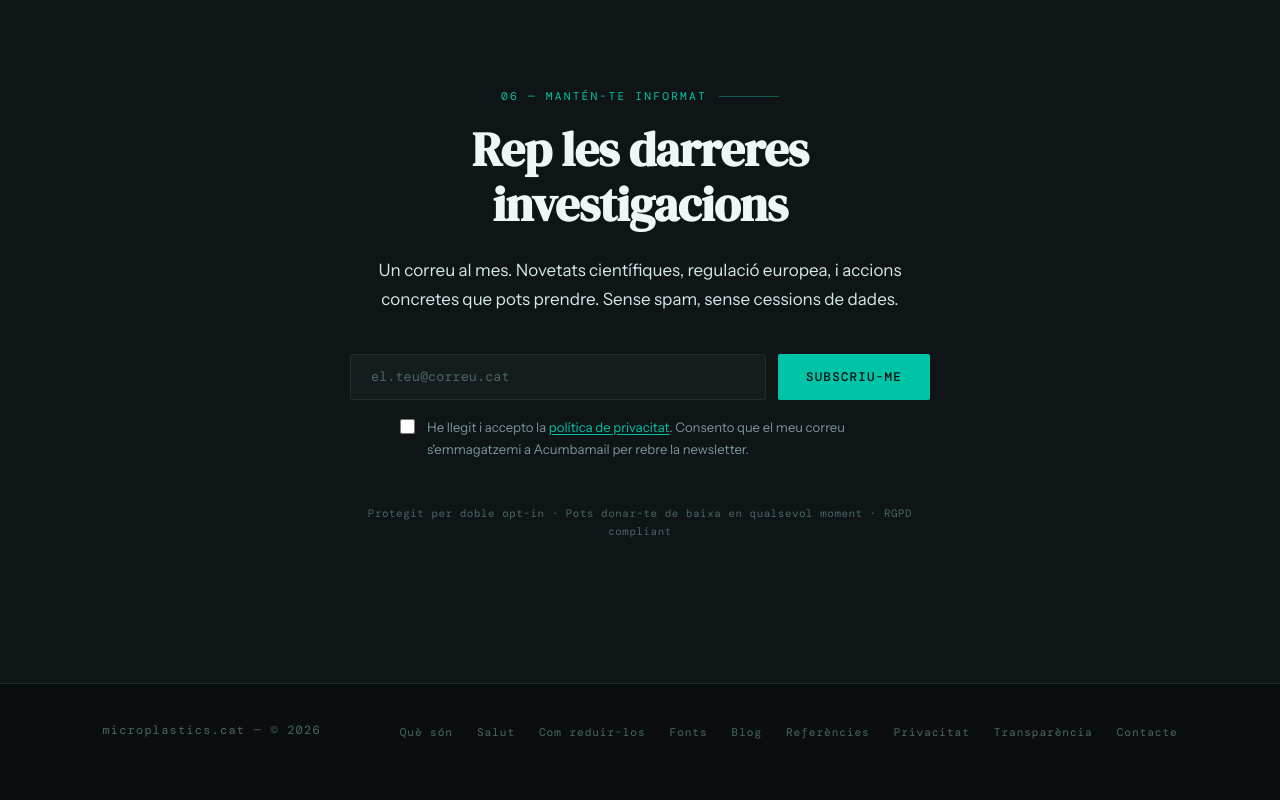
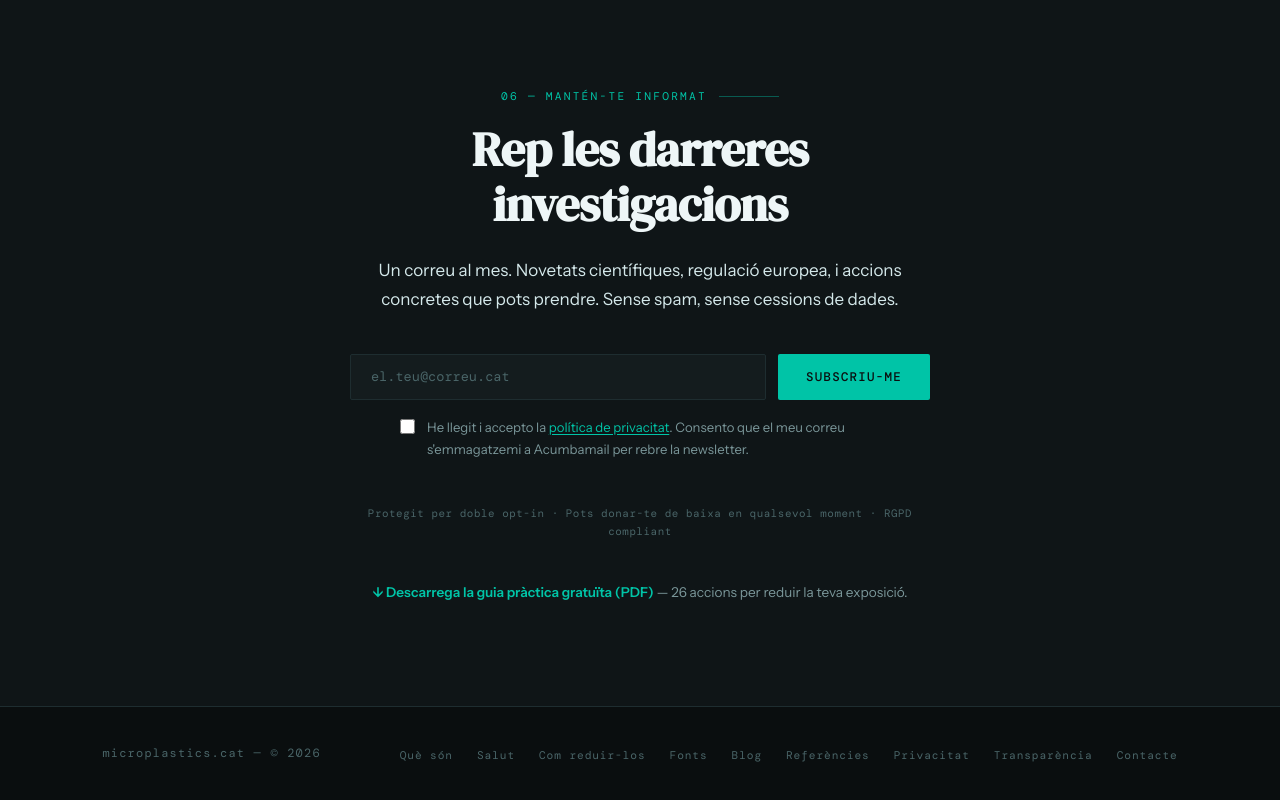
Before and after one commit to alexrodba/microplastics, an Eleventy site: page src/index.html in a window 1280 px wide. Shown: the part 6237-7037 px from the top of the page. Before the commit the page ends 7014 px from the top, so only its background shows below. Built offline with nearby package versions, Linux system fonts and the light colour scheme; Eleventy itself is replaced by a stand-in of ours; files that its build step writes are made by us from their sources.

Commit message:
feat: add downloadable PDF guide as newsletter lead-magnet
- Branded, print-friendly Catalan guide ('26 accions per reduir la teva
  exposició als microplàstics') in src/assets/.
- Link it from the homepage newsletter section.

```diff
--- a/src/index.html
+++ b/src/index.html
@@ -381,6 +381,7 @@ schema_type: "WebPage"
         </label>
         <div id="nl-message" class="nl-message" aria-live="polite"></div>
         <p class="newsletter-note">Protegit per doble opt-in · Pots donar-te de baixa en qualsevol moment · RGPD compliant</p>
+        <p class="newsletter-guide"><a href="/assets/guia-reduir-microplastics.pdf" download>↓ Descarrega la guia pràctica gratuïta (PDF)</a> — 26 accions per reduir la teva exposició.</p>
       </div>
     </div>
   </section>
```
Also changed, not shown: 1 other file.
